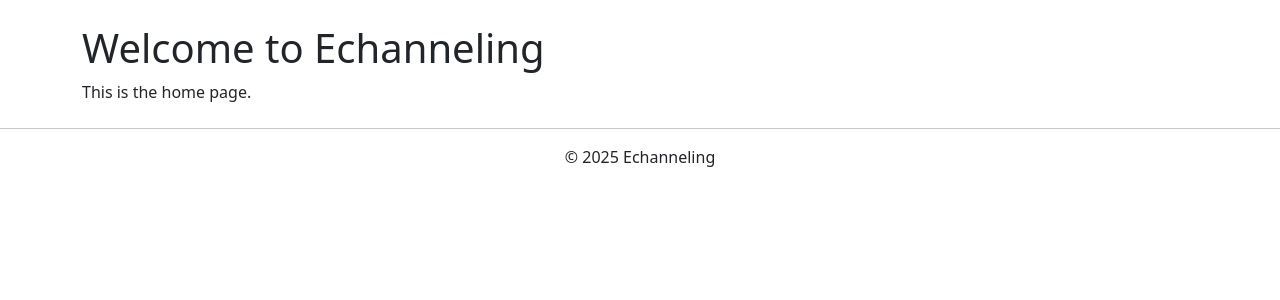
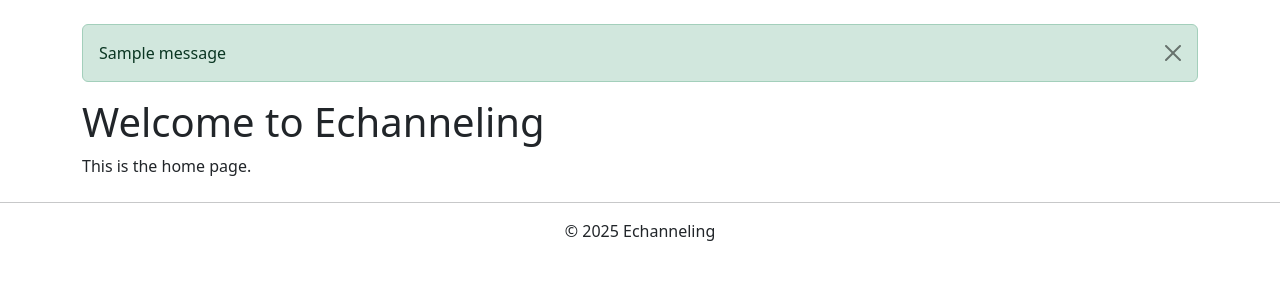
Before and after one commit to Yash-git2/echanneling, a Django app: template templates/home.html in a window 1280 px wide. Shown: the part 56-356 px from the top of the page. Run offline with Django 5.2, Linux system fonts and the light colour scheme; the template is opened without the code that fills it, so the values that code supplies are empty; tables that the repository leaves empty hold one stand-in row (values such as "Sample post"); one stand-in notice (Sample message) is shown; parts of the project's set-up code (start-up, migrations or seed data) failed here and were passed over.

Commit message:
Added Django messages for registration feedback

```diff
--- a/core/views.py
+++ b/core/views.py
@@ -2,6 +2,7 @@ from django.shortcuts import render, redirect
 from django.contrib.auth import login
 from django.contrib.auth.decorators import login_required
 from .forms import RegisterForm
+from django.contrib import messages
 
 
 def home(request):
@@ -14,6 +15,7 @@ def register(request):
         if form.is_valid():
             user = form.save()
             login(request, user)
+            messages.success(request, 'Account created successfully!')
             return redirect('dashboard')
     else:
         form = UserRegisterForm()
--- a/templates/base.html
+++ b/templates/base.html
@@ -24,6 +24,15 @@
     </nav>
 
     <div class="container mt-4">
+        {% if messages %}
+            {% for message in messages %}
+                <div class="alert alert-{{ message.tags }} alert-dismissible fade show" role="alert">
+                    {{ message }}
+                    <button type="button" class="btn-close" data-bs-dismiss="alert" aria-label="Close"></button>
+                </div>
+            {% endfor %}
+        {% endif %}
+
         {% block content %}
         {% endblock %}
     </div>
```
